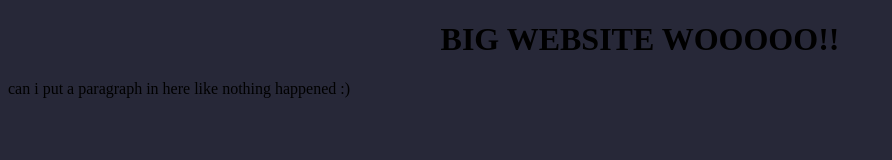
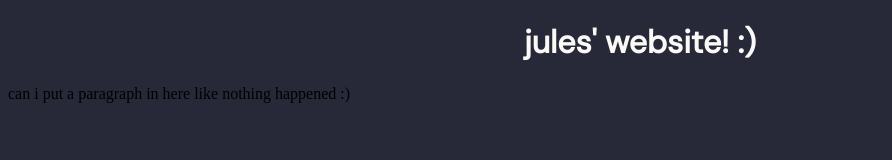
Before and after one commit to julesiet/julesiet.github.io, a plain HTML site: page index.html in a window 1280 px wide. Shown: the whole page, without its empty margins (0-892 px from the left). Drawn offline with Linux system fonts and the light colour scheme.

Commit message:
Initial commit

```diff
--- a/index.html
+++ b/index.html
@@ -2,12 +2,13 @@
 <html>
   <meta name="viewport" content="width=device-width, initial-scale=1.0">
   <head>
-    <title> jules' page! </title>
-    <link rel="icon" type="image/x-icon" href="jules4_16x16.jpeg">
-    <link href="styling.css" rel="stylesheet">
+    <title> jules' page! </title> <!-- favicon title -->
+    <link rel="icon" type="image/x-icon" href="jules4_16x16.jpeg"> <!-- favicon -->
+    <link href="styling.css" rel="stylesheet"> <!-- css file linked -->
+    <link href='https://fonts.googleapis.com/css?family=DM Sans' rel='stylesheet'> <!-- dm sans import -->
   </head>
   <body>
-    <h1> <center> BIG WEBSITE WOOOOO!! </center> </h1>
+    <h1> <center> jules' website! :) </center> </h1>
     <p> can i put a paragraph in here like nothing happened :) </p>
   </body>
 </html>
--- a/styling.css
+++ b/styling.css
@@ -2,5 +2,6 @@ body {
   background: #272838;
 }
 h1 {
-  text-color: dark-grey;
+  font-family: 'DM Sans';
+  color: #FAF9F6;
 }
```
